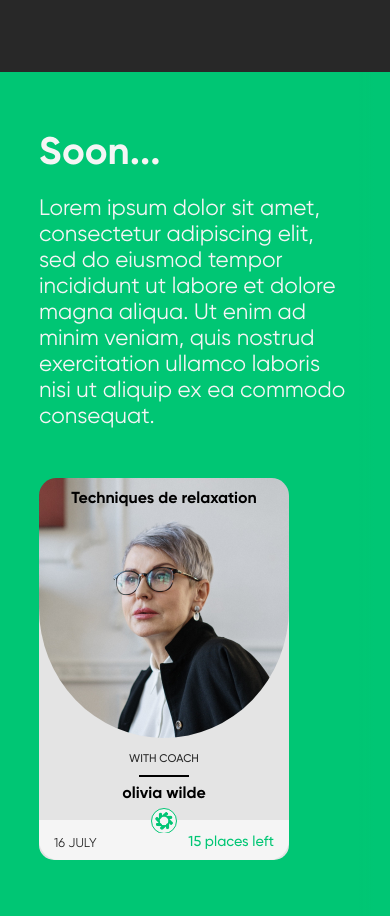
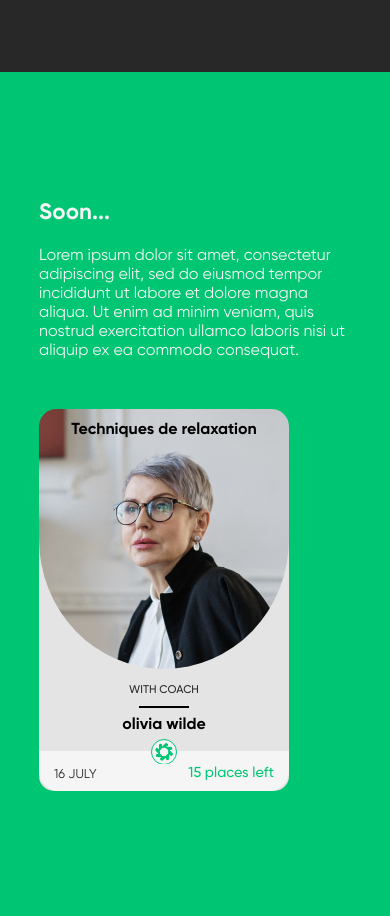
Before and after one commit to ESIEA-Dive/Mindto, a React (Create React App) app in the folder frontend_mindto/: page / in a window 390 px wide. Shown: the part 2460-3376 px from the top of the page. Built offline with nearby package versions, Linux system fonts and the light colour scheme; a web font is replaced by a local one.

Commit message:
FontSize classes section responsive

```diff
--- a/frontend_mindto/src/container/Transformation/Transformation.scss
+++ b/frontend_mindto/src/container/Transformation/Transformation.scss
@@ -22,6 +22,9 @@
         font-size: 2.4rem;
         padding-right: 10%;
         padding-left: 10%;
+        @media only screen and (max-width: 768px) {
+            font-size: 1.4rem;
+        }
     }
     .description {
         margin-top: 20px;
@@ -29,6 +32,9 @@
         padding-left: 10%;
         font-size: 1.4rem;
         font-family: "GilroyRegular";
+        @media only screen and (max-width: 768px) {
+            font-size: 1rem;
+        }
     }
     .carroussel {
         margin-top: 50px;
```
